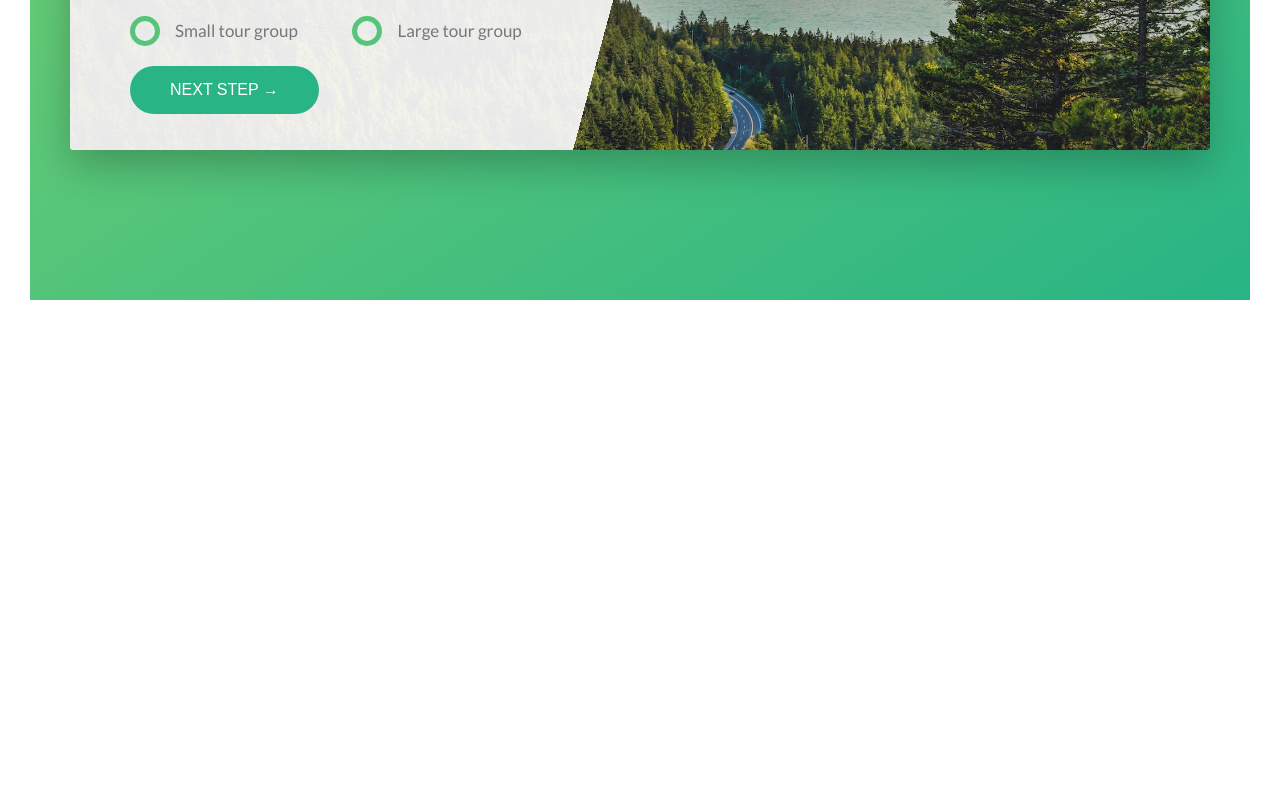
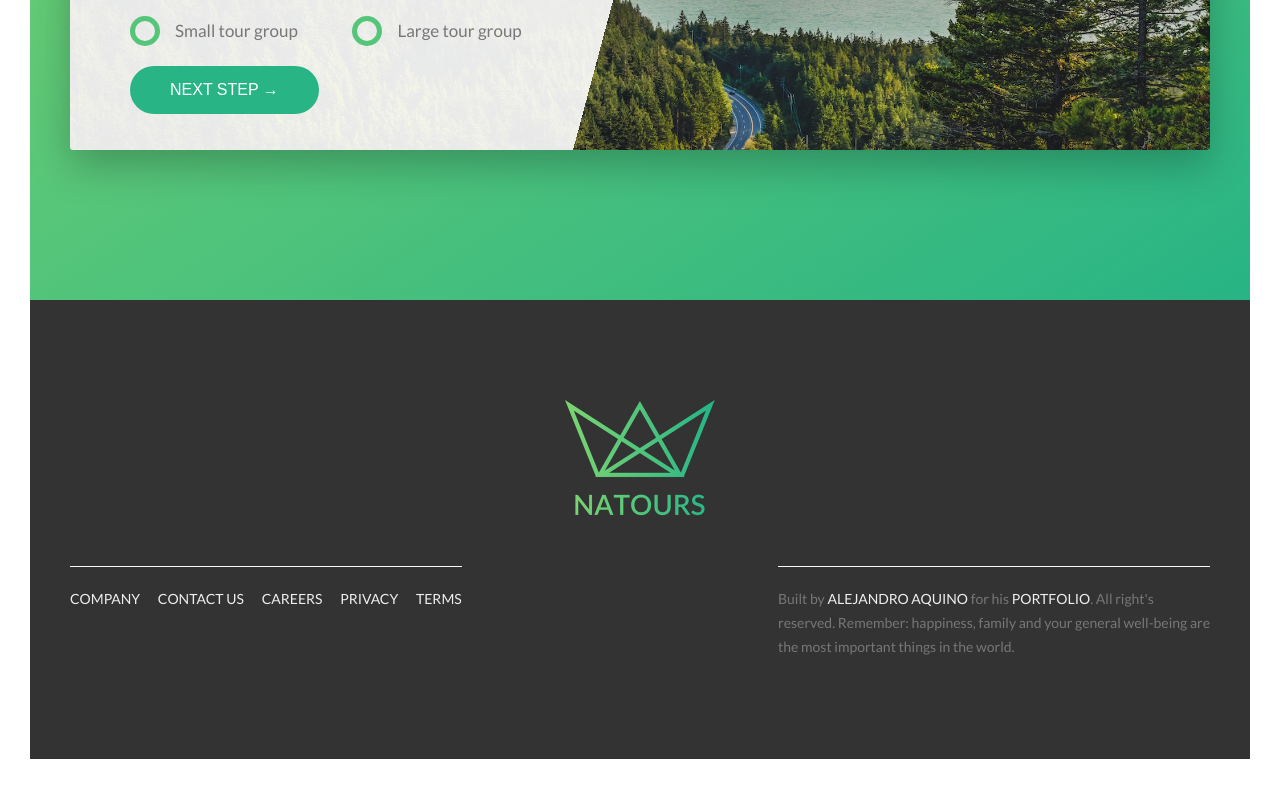
Before and after one commit to aledaquino1986/natours-project, a website: page index.html in a window 1280 px wide. Shown: the part 4900-5689 px from the top of the page. Before the commit the page ends 5230 px from the top, so only its background shows below. Drawn offline with Linux system fonts and the light colour scheme; files whose address does not match are found by name.

Commit message:
add footer

```diff
--- a/index.html
+++ b/index.html
@@ -74,7 +74,7 @@
             </div>
 
         </section>
-    </main>
+
 
         <!-- <section class="grid-test">
         <div class="row">
@@ -332,7 +332,8 @@
 
                     <div class="story__text">
                         <h3 class="heading-tertiary u-margin-bottom-small">The tour was epic</h3>
-                    <p>Lorem ipsum dolor sit amet consectetur, adipisicing elit. Neque vel ab odio dolorum et molestias
+                        <p>Lorem ipsum dolor sit amet consectetur, adipisicing elit. Neque vel ab odio dolorum et
+                            molestias
                             architecto repellat autem, officiis asperiores incidunt id dignissimos temporibus provident
                             soluta, dolores hic vitae aut.</p>
                     </div>
@@ -393,6 +394,41 @@
                 </div>
             </div>
         </section>
+
+    </main>
+
+    <footer class="footer">
+        <div class="footer__logo-box">
+            <img src="./img/logo-green-2x.png" alt="large logo" class="footer__logo">
+        </div>
+
+        <div class="row">
+
+
+            <div class="col-1-of-2">
+                <div class="footer__navigation">
+                    <ul class="footer__list">
+                        <li class="footer__item"> <a href="#" class="footer__link">Company</a> </li>
+                        <li class="footer__item"> <a href="#" class="footer__link">Contact Us </a> </li>
+                        <li class="footer__item"> <a href="#" class="footer__link">Careers</a> </li>
+                        <li class="footer__item"> <a href="#" class="footer__link">Privacy</a> </li>
+                        <li class="footer__item"> <a href="#" class="footer__link">Terms</a> </li>
+                    </ul>
+                </div>
+            </div>
+            <div class="col-1-of-2">
+                <p class="footer__copyright">
+                    Built by <a href="#" class="footer__link">Alejandro Aquino</a> for his <a href="#"
+                        class="footer__link">
+                        Portfolio</a>. All right's reserved. Remember: happiness, family and your general well-being are
+                    the most important things in the world.
+                </p>
+            </div>
+
+        </div>
+
+
+    </footer>
 </body>
 
 </html>
--- a/sass/abstract/_variables.scss
+++ b/sass/abstract/_variables.scss
@@ -3,6 +3,7 @@ $color-primary-light: #7ed56f;
 $color-primary-dark: #28b485;
 $color-grey-dark: #777;
 $color-grey-light: #eee;
+$color-grey-darker: #333;
 $color-white: #fff;
 $color-black: black;
 $color-grey-light-1: #f7f7f7;
--- /dev/null
+++ b/sass/layout/_footer.scss
@@ -0,0 +1,59 @@
+.footer {
+  background-color: $color-grey-darker;
+  padding: 10rem 0;
+  font-size: 1.4rem;
+
+  &__logo-box {
+    text-align: center;
+    margin-bottom: 4rem;
+  }
+
+  &__logo {
+    width: 15rem;
+    height: auto;
+  }
+
+  &__navigation {
+    border-top: 1px solid $color-grey-light-1;
+    padding-top: 2rem;
+    display: inline-block;
+  }
+
+  &__list {
+    list-style: none;
+  }
+
+  &__item {
+    display: inline-block;
+
+    &:not(:last-child) {
+      margin-right: 1.5rem;
+    }
+  }
+
+  &__link {
+    &:visited,
+    &:link {
+      color: $color-grey-light;
+      text-decoration: none;
+      display: inline-block;
+      transition: all 0.5s;
+      text-transform: uppercase;
+      background-color: $color-grey-darker;
+    }
+
+    &:hover,
+    &:active {
+      color: $color-primary;
+      transform: rotate(3deg) scale(1.3);
+      box-shadow: 0 1rem 2rem rgba($color-black, 0.4);
+    }
+  }
+
+  &__copyright {
+    border-top: 1px solid $color-grey-light-1;
+    padding-top: 2rem;
+    width: 80%;
+    float: right;
+  }
+}
--- a/sass/main.scss
+++ b/sass/main.scss
@@ -17,5 +17,6 @@
 
 @import "layout/grid";
 @import "layout/header";
+@import "layout/footer";
 
 @import "pages/home";
```
Also changed, not shown: sass/main.css, 1 other file. Lines whose indentation alone changed are shown as unchanged.
